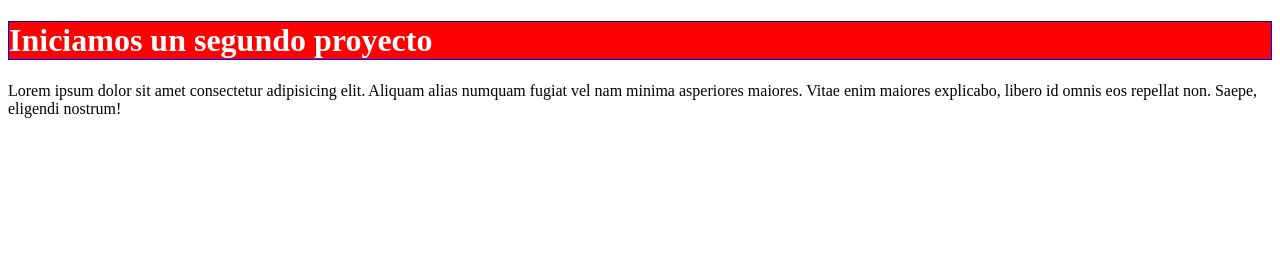
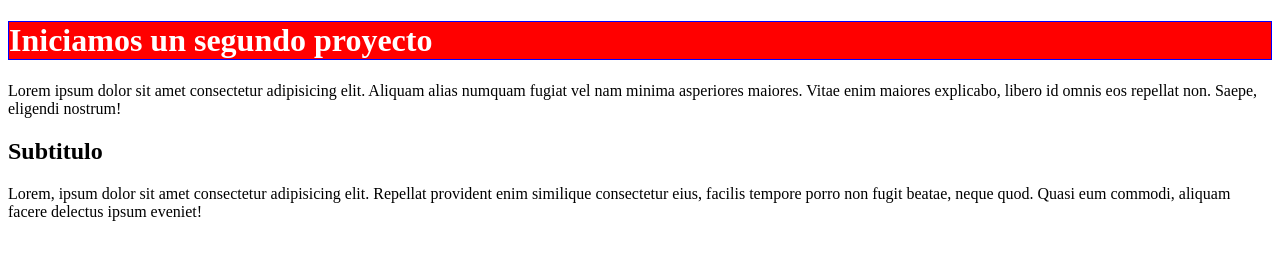
Before and after one commit to RoVaz54/repoDesdeVSC, a plain HTML site: page index.html in a window 1280 px wide. Drawn offline with Linux system fonts and the light colour scheme.

Commit message:
Agregamos subtit y p al HTML

```diff
--- a/index.html
+++ b/index.html
@@ -10,5 +10,7 @@
 <body>
     <h1>Iniciamos un segundo proyecto</h1>
     <p>Lorem ipsum dolor sit amet consectetur adipisicing elit. Aliquam alias numquam fugiat vel nam minima asperiores maiores. Vitae enim maiores explicabo, libero id omnis eos repellat non. Saepe, eligendi nostrum!</p>
+    <h2>Subtitulo</h2>
+    <p>Lorem, ipsum dolor sit amet consectetur adipisicing elit. Repellat provident enim similique consectetur eius, facilis tempore porro non fugit beatae, neque quod. Quasi eum commodi, aliquam facere delectus ipsum eveniet!</p>
 </body>
 </html>
```
